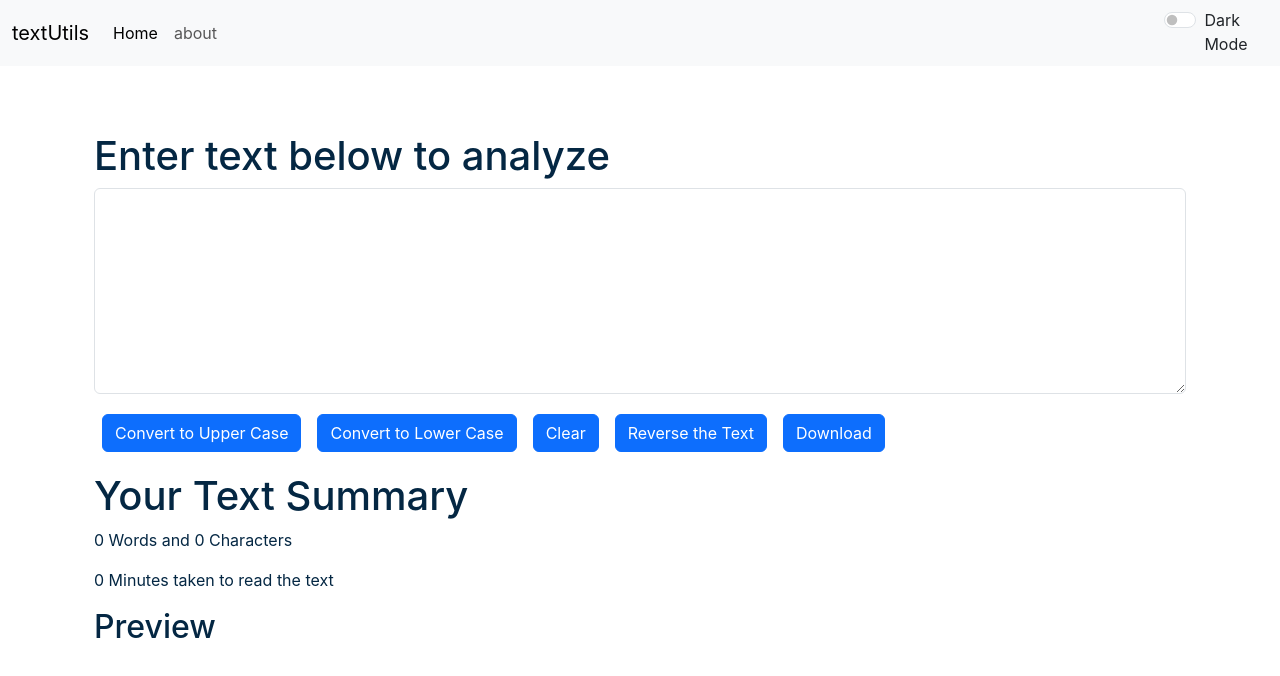
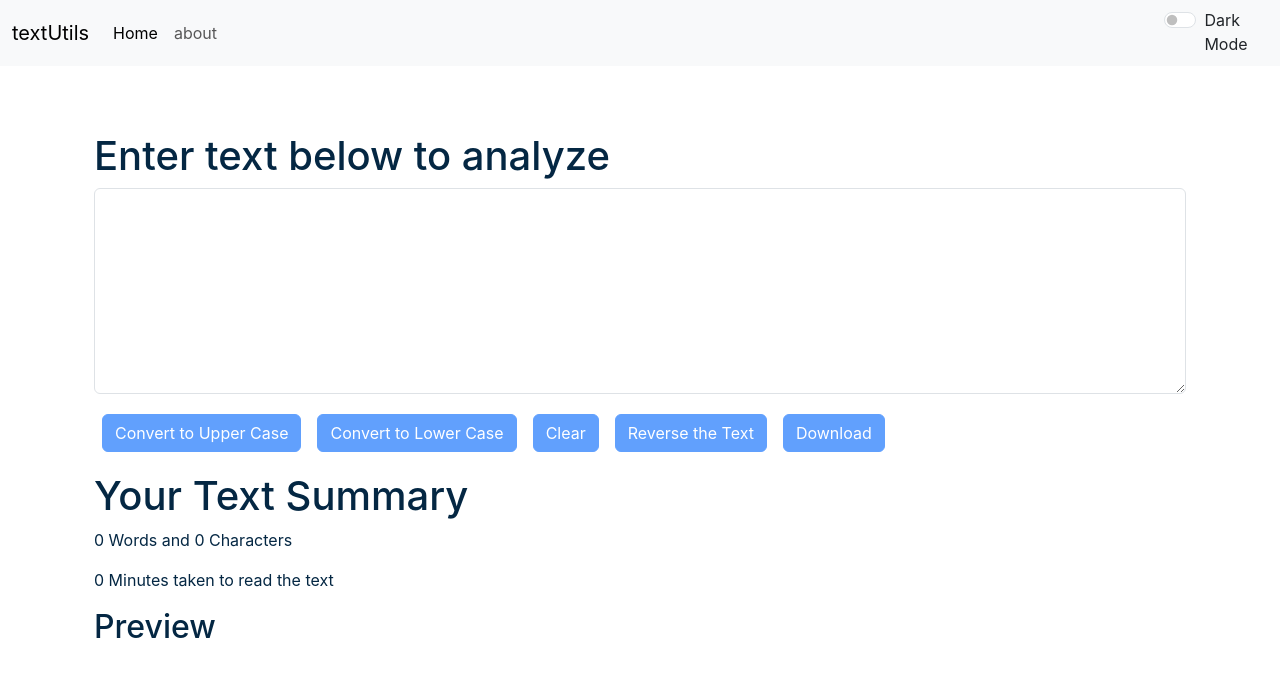
Before and after one commit to dev14325/Text-Utils, a React (Create React App) app: page / in a window 1280 px wide. Shown: the top 676 px of the page. Built offline with nearby package versions, Linux system fonts and the light colour scheme.

Commit message:
updating textUtils

```diff
--- a/src/components/About.js
+++ b/src/components/About.js
@@ -7,8 +7,8 @@ export default function About(props) {
 
     // })
     let myStyle = {
-      color :  props.mode === 'dark' ? 'white' :  '#8ea7ca',
-      backgroundColor : props.mode === 'dark' ? '#8ea7ca' : 'white'
+      color :  props.mode === 'dark' ? 'white' :  'rgb(52 49 107)',
+      backgroundColor : props.mode === 'dark' ? 'rgb(52 49 107)' : 'white'
 
     }
     const [buttonTxt,setButtonTxt] = useState('Enable dark mode');
--- a/src/components/TextForm.js
+++ b/src/components/TextForm.js
@@ -54,11 +54,11 @@ export default function TextForm(props) {
 
   <textarea className="form-control"  value = {text} onChange={handleOnChange} style={{backgroundColor : props.mode==='dark'?'rgb(89 90 167)' : 'white',color : props.mode==='dark'?'white' : '#042743'}} id="exampleFormControlTextarea1" rows="8"> </textarea>
  </div>
-  <button className="btn btn-primary mx-2 my-1" onClick={handleUpClick}>Convert to Upper Case</button>
-  <button className="btn btn-primary mx-2 my-1" onClick={handleLoClick}>Convert to Lower Case</button>
-  <button className="btn btn-primary mx-2 my-1" onClick={handleclearClick}>Clear</button>
-  <button className="btn btn-primary mx-2 my-1" onClick={handlerevClick}>Reverse the Text</button>
-  <button className='btn btn-primary mx-2 my-1' onClick={downloadTxtFile}>Download </button>
+  <button disabled = {text.length===0}  className="btn btn-primary mx-2 my-1" onClick={handleUpClick}>Convert to Upper Case</button>
+  <button disabled = {text.length===0} className="btn btn-primary mx-2 my-1" onClick={handleLoClick}>Convert to Lower Case</button>
+  <button disabled = {text.length===0} className="btn btn-primary mx-2 my-1" onClick={handleclearClick}>Clear</button>
+  <button disabled = {text.length===0} className="btn btn-primary mx-2 my-1" onClick={handlerevClick}>Reverse the Text</button>
+  <button disabled = {text.length===0} className='btn btn-primary mx-2 my-1' onClick={downloadTxtFile}>Download </button>
 
 
     </div>
```
